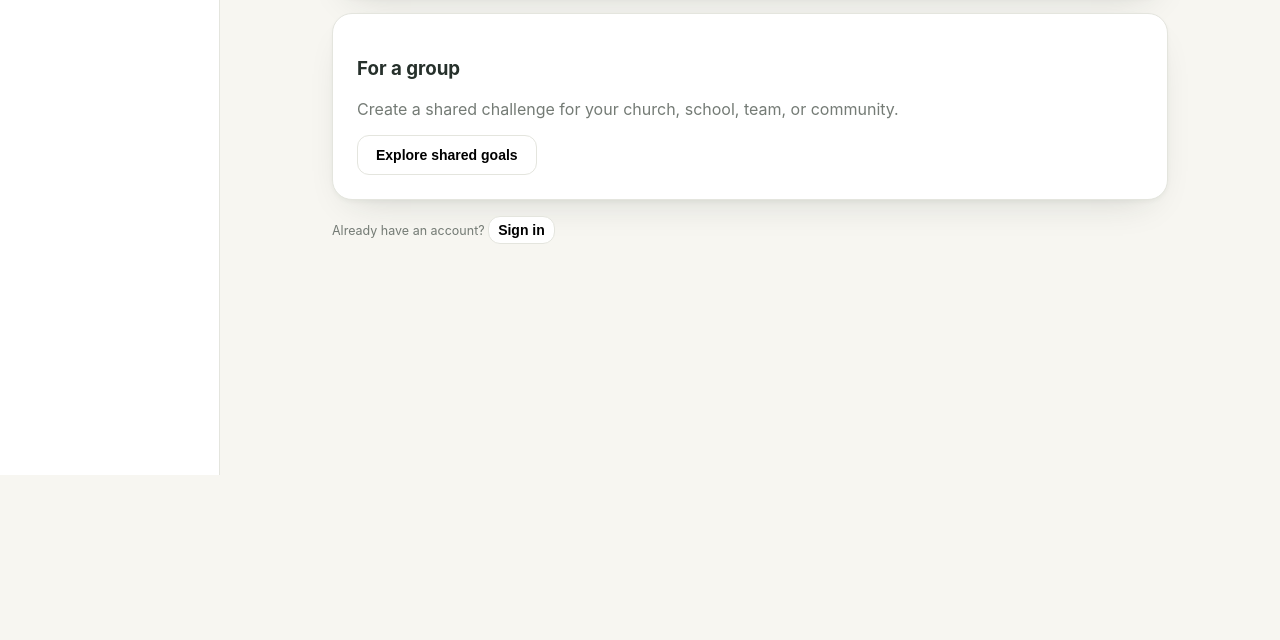
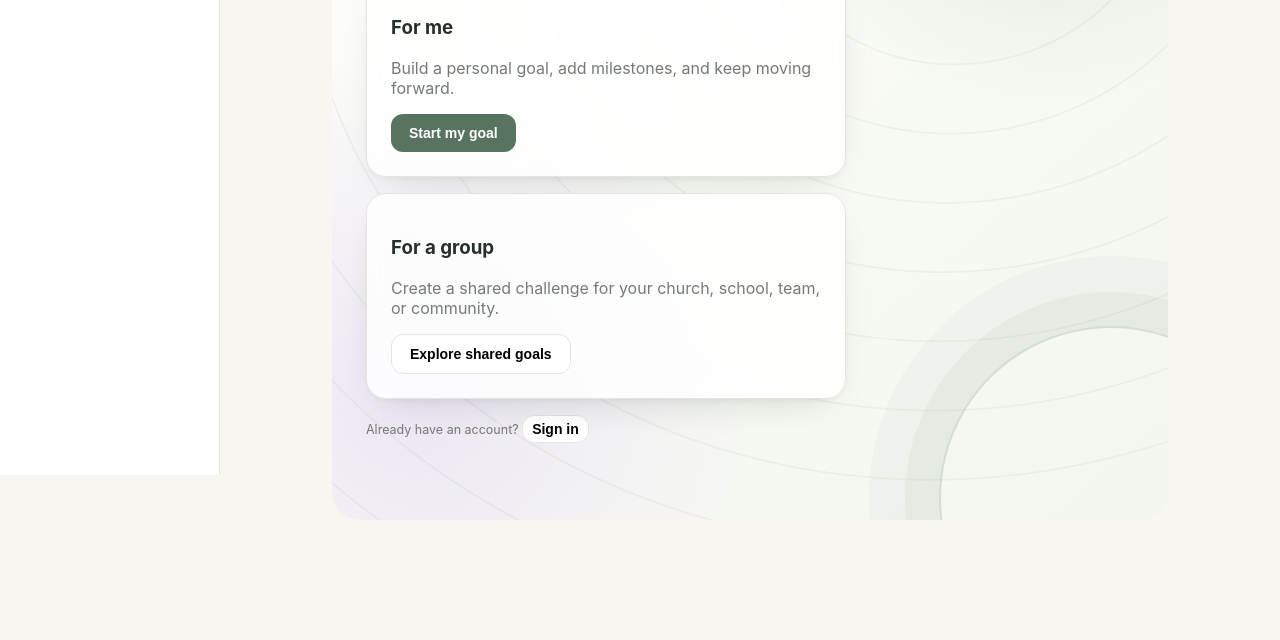
Before and after one commit to larapops10-ops/productjvity, a plain HTML site: page apps/web/index.html in a window 1280 px wide. Shown: the part 325-965 px from the top of the page. Before the commit the page ends 800 px from the top, so only its background shows below. Drawn offline with Linux system fonts and the light colour scheme.

Commit message:
Add calm illustrated landing page background

```diff
--- a/apps/web/index.html
+++ b/apps/web/index.html
@@ -17,6 +17,7 @@
 .row{display:flex;gap:8px;flex-wrap:wrap;margin-top:10px}input,select{padding:11px;border:1px solid var(--line);border-radius:12px;font-size:14px;width:100%}
 .goal{border-top:1px solid var(--line)}.meta{font-size:12.5px;color:var(--mut)}
 .page{display:none}.page.on{display:block}.steps{display:flex;gap:6px;margin:12px 0}.steps i{flex:1;height:4px;border-radius:99px;background:#EDE8E0}.steps i.on{background:var(--ac)}
+.welcome{position:relative;overflow:hidden;min-height:560px;padding:64px 34px;border-radius:28px;background:radial-gradient(circle at 85% 12%,rgba(164,195,170,.38),transparent 29%),radial-gradient(circle at 10% 84%,rgba(218,204,242,.42),transparent 34%),linear-gradient(140deg,#FEFEFB,#F3F6EF);isolation:isolate}.welcome:before{content:"";position:absolute;inset:-20%;z-index:-1;opacity:.42;background:repeating-radial-gradient(ellipse at 72% 34%,transparent 0 42px,rgba(88,115,95,.16) 43px 44px,transparent 45px 78px);transform:rotate(-12deg)}.welcome:after{content:"";position:absolute;width:340px;height:340px;right:-115px;bottom:-150px;border:2px solid rgba(88,115,95,.2);border-radius:50%;box-shadow:0 0 0 34px rgba(88,115,95,.06),0 0 0 70px rgba(88,115,95,.04);z-index:-1}.welcome h1{max-width:560px;font-size:48px;line-height:1.04}.welcome>.sub{max-width:500px;font-size:17px;line-height:1.6}.welcome .card{max-width:480px;background:rgba(255,255,255,.82);backdrop-filter:blur(8px)}
 #err{display:none;background:#FDE8E8;border:1px solid #E5A49C;border-radius:12px;padding:10px 14px;margin-bottom:12px;font-size:13.5px}
 .ver{font-size:11px;color:var(--mut);padding:0 10px}
 .pill{font-size:11.5px;font-weight:700;border-radius:99px;padding:3px 10px;background:var(--acS);color:var(--ac)}
@@ -31,7 +32,7 @@
 </nav><div class="ver">make steady progress</div></aside>
 <main class="main">
 <div id="err"></div>
-<section class="page" id="p-welcome"><div class="eyebrow">PRODUCTJVITY</div><h1>Make room for what matters.</h1><p class="sub">Set a meaningful goal. Take one small step at a time. See how far you have come.</p><div class="card"><h3>For me</h3><p class="sub">Build a personal goal, add milestones, and keep moving forward.</p><button class="btn btn-p" type="button" data-welcome="individual">Start my goal</button></div><div class="card"><h3>For a group</h3><p class="sub">Create a shared challenge for your church, school, team, or community.</p><button class="btn btn-s" type="button" data-welcome="group">Explore shared goals</button></div><p class="meta">Already have an account? <button class="btn btn-s" style="padding:5px 9px" type="button" data-welcome="account">Sign in</button></p></section>
+<section class="page welcome" id="p-welcome"><div class="eyebrow">PRODUCTJVITY · YOUR QUIET PLACE TO GROW</div><h1>Make room for what matters.</h1><p class="sub">Set a meaningful goal. Take one small step at a time. See how far you have come.</p><div class="card"><h3>For me</h3><p class="sub">Build a personal goal, add milestones, and keep moving forward.</p><button class="btn btn-p" type="button" data-welcome="individual">Start my goal</button></div><div class="card"><h3>For a group</h3><p class="sub">Create a shared challenge for your church, school, team, or community.</p><button class="btn btn-s" type="button" data-welcome="group">Explore shared goals</button></div><p class="meta">Already have an account? <button class="btn btn-s" style="padding:5px 9px" type="button" data-welcome="account">Sign in</button></p></section>
 <section class="page on" id="p-dash">
 <div class="eyebrow">TODAY</div><h1>A little progress goes a long way.</h1><p class="sub" id="apiState">Getting your goals ready…</p>
 <div class="card" id="sumCard" style="display:none"><div class="eyebrow">Summary</div><p class="sub" id="sumText"></p></div>
```
